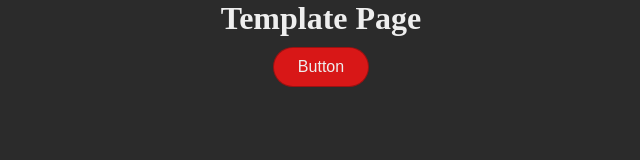
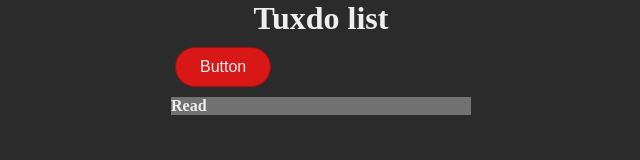
Before and after one commit to schismatiic/tuxdo-list, a website built with webpack: page src/template.html in a window 1280 px wide. Both pictures are taken after a click on the button "Button". Shown: the whole page, without its empty margins (319-959 px from the left). Built offline with nearby package versions, Linux system fonts and the light colour scheme.

Commit message:
Todo factory and renderTodo created

```diff
--- a/src/index.js
+++ b/src/index.js
@@ -1,9 +1,22 @@
 import "./styles.css";
+import { createToDo } from "./todo.js";
+import { renderTodo } from "./renderTodo.js";
 const content = document.getElementById("content");
 const template__button = document.createElement("button");
 template__button.className = "template__button";
 template__button.textContent = "Button";
 template__button.addEventListener("click", () => {
-  alert("Hello World!");
+  const read = createToDo(
+    "Read",
+    "Read a book",
+    "Today",
+    "Mandatory",
+    "It should be completed at 9PM",
+    false,
+  );
+  renderTodo(read);
+  console.log(read);
 });
 content.appendChild(template__button);
+
+export { content };
--- /dev/null
+++ b/src/renderTodo.js
@@ -0,0 +1,20 @@
+import "./styles.css";
+import { content } from "./index.js";
+const renderTodo = (todo) => {
+  // ===============================================================================================
+  // Create element
+  const todo__container = document.createElement("div");
+  const todo__title = document.createElement("h4");
+  // ===============================================================================================
+  // Class name
+  todo__container.className = "todo__container";
+  // ===============================================================================================
+  // Text content
+  todo__title.textContent = `${todo.title}`;
+
+  // ===============================================================================================
+  // Append child
+  todo__container.appendChild(todo__title);
+  content.appendChild(todo__container);
+};
+export { renderTodo };
--- a/src/styles.css
+++ b/src/styles.css
@@ -42,3 +42,11 @@ button {
 .template__button:active {
   transform: scale(0.85);
 }
+
+/* =============================================================================================== */
+/* Todo  */
+.todo__container {
+  background-color: var(--card-bgc);
+  color: var(--clear-color);
+  width: 300px;
+}
--- a/src/template.html
+++ b/src/template.html
@@ -4,11 +4,12 @@
 <head>
     <meta charset="UTF-8">
     <meta name="viewport" content="width=device-width, initial-scale=1.0">
-    <title>Template</title>
+    <title>Tuxdo list</title>
+    <link rel="icon" type="image/x-icon" href="https://upload.wikimedia.org/wikipedia/commons/a/af/Tux.png">
 </head>
 
 <body>
-    <h1>Template Page</h1>
+    <h1>Tuxdo list</h1>
     <div id="content">
 
     </div>
--- /dev/null
+++ b/src/todo.js
@@ -0,0 +1,11 @@
+function createToDo(title, description, dueDate, priority, notes, checklist) {
+  return {
+    title,
+    description,
+    dueDate,
+    priority,
+    notes,
+    checklist,
+  };
+}
+export { createToDo };
```
